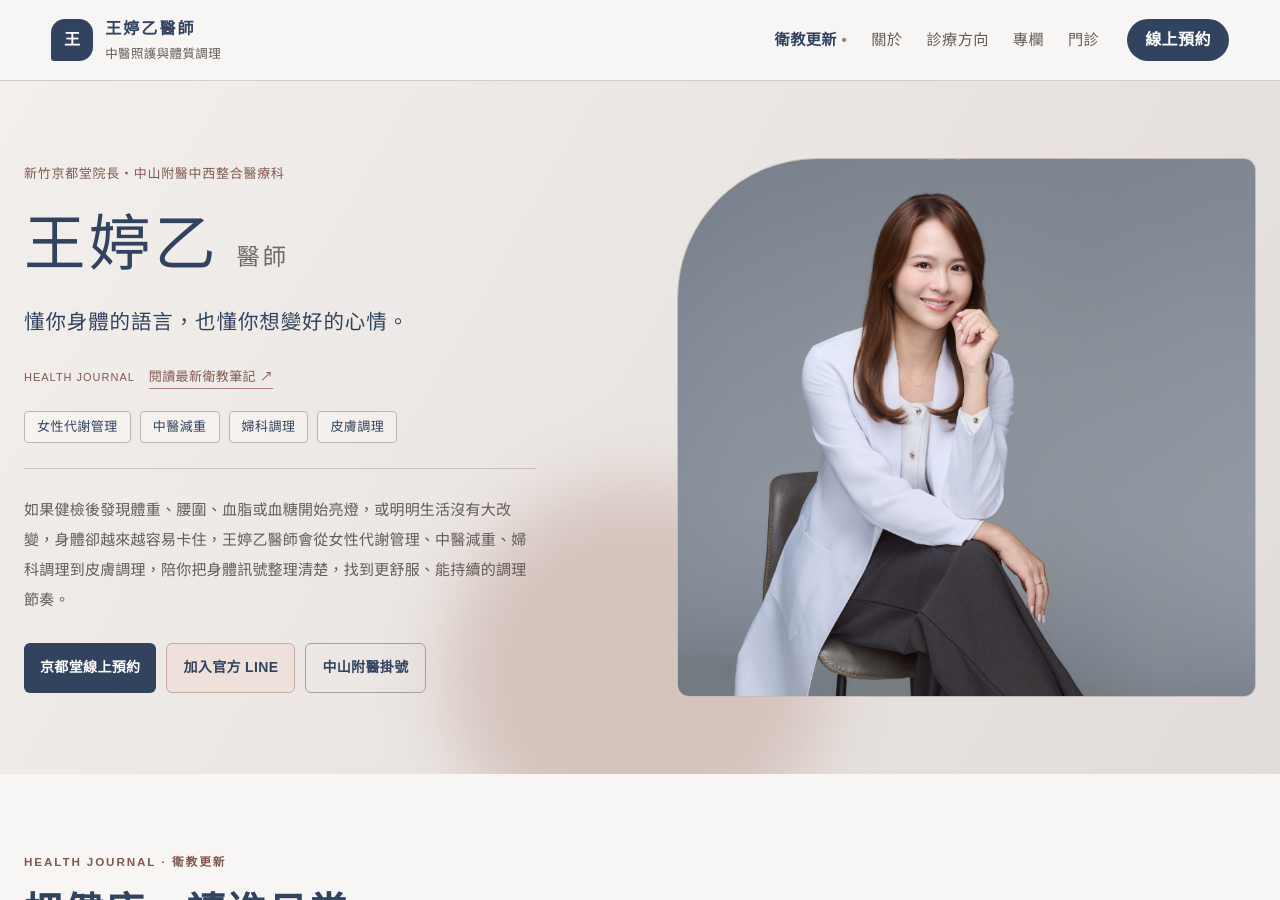
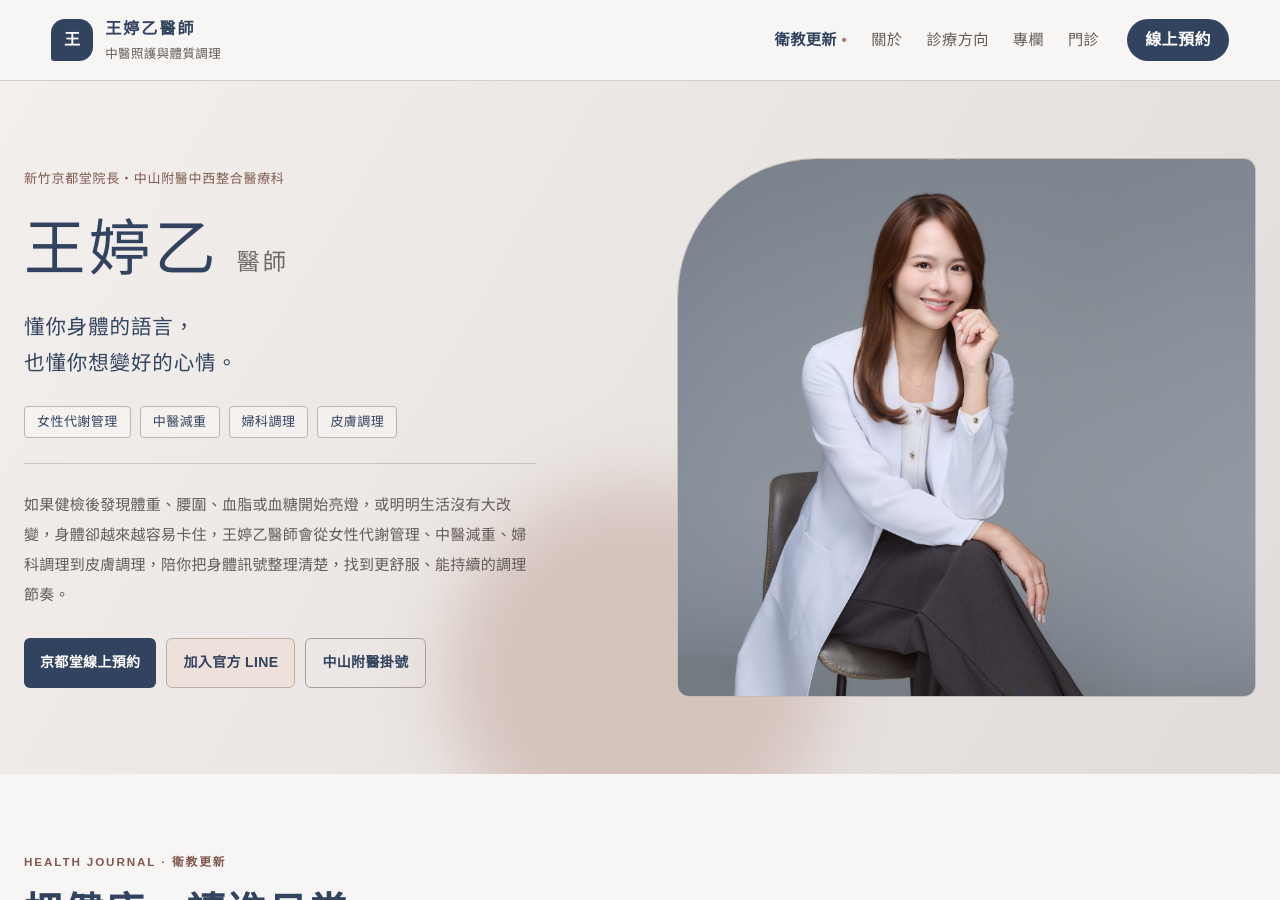
Before and after one commit to cheer3366/wang-tingyi-tcm, a Jekyll site: the page built from index.html, in a window 1280 px wide and 900 px high. Built offline with Jekyll 4.4.1, drawn with Linux system fonts in a browser that asks for light colours.

Commit message:
Remove hero journal shortcut and arrange promise into two lines

```diff
--- a/index.html
+++ b/index.html
@@ -79,7 +79,7 @@ layout: null
         ]
       }
     </script>
-    <link rel="stylesheet" href="styles.css?v=20261031-type" />
+    <link rel="stylesheet" href="styles.css?v=20261031-clean" />
   </head>
   <body>
     <header class="site-header">
@@ -107,8 +107,8 @@ layout: null
         <div class="hero-copy">
           <p class="eyebrow">新竹京都堂院長・中山附醫中西整合醫療科</p>
           <h1><span>王婷乙</span><small>醫師</small></h1>
-          <p class="lead">懂你身體的語言，也懂你想變好的心情。</p>
-          <a class="hero-journal-link" href="#articles">HEALTH JOURNAL <span>閱讀最新衛教筆記 ↗</span></a>
+          <p class="lead"><span>懂你身體的語言，</span><span>也懂你想變好的心情。</span></p>
+
           <div class="keyword-row" aria-label="網站關鍵字">
             <span>女性代謝管理</span>
             <span>中醫減重</span>
```
